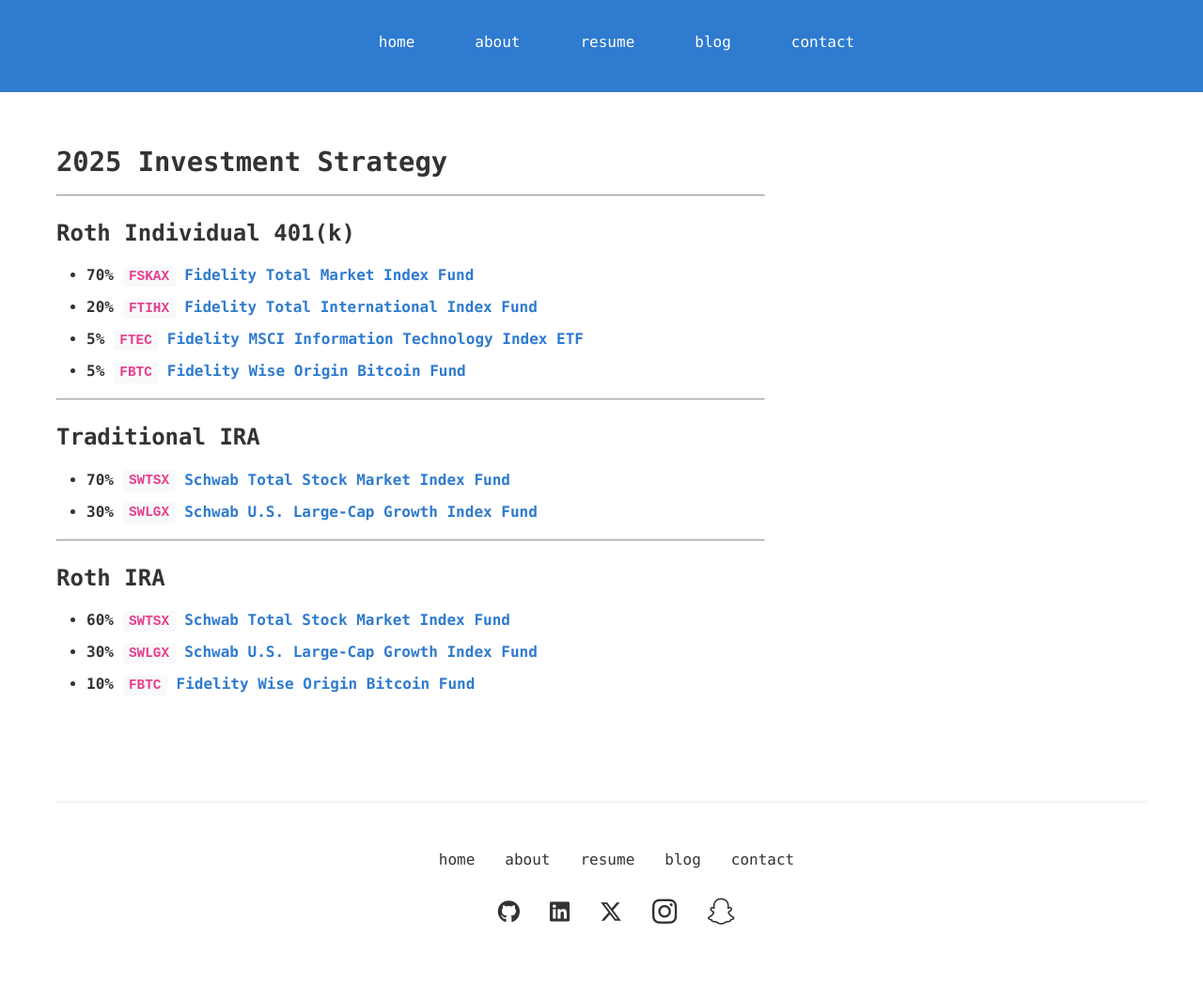
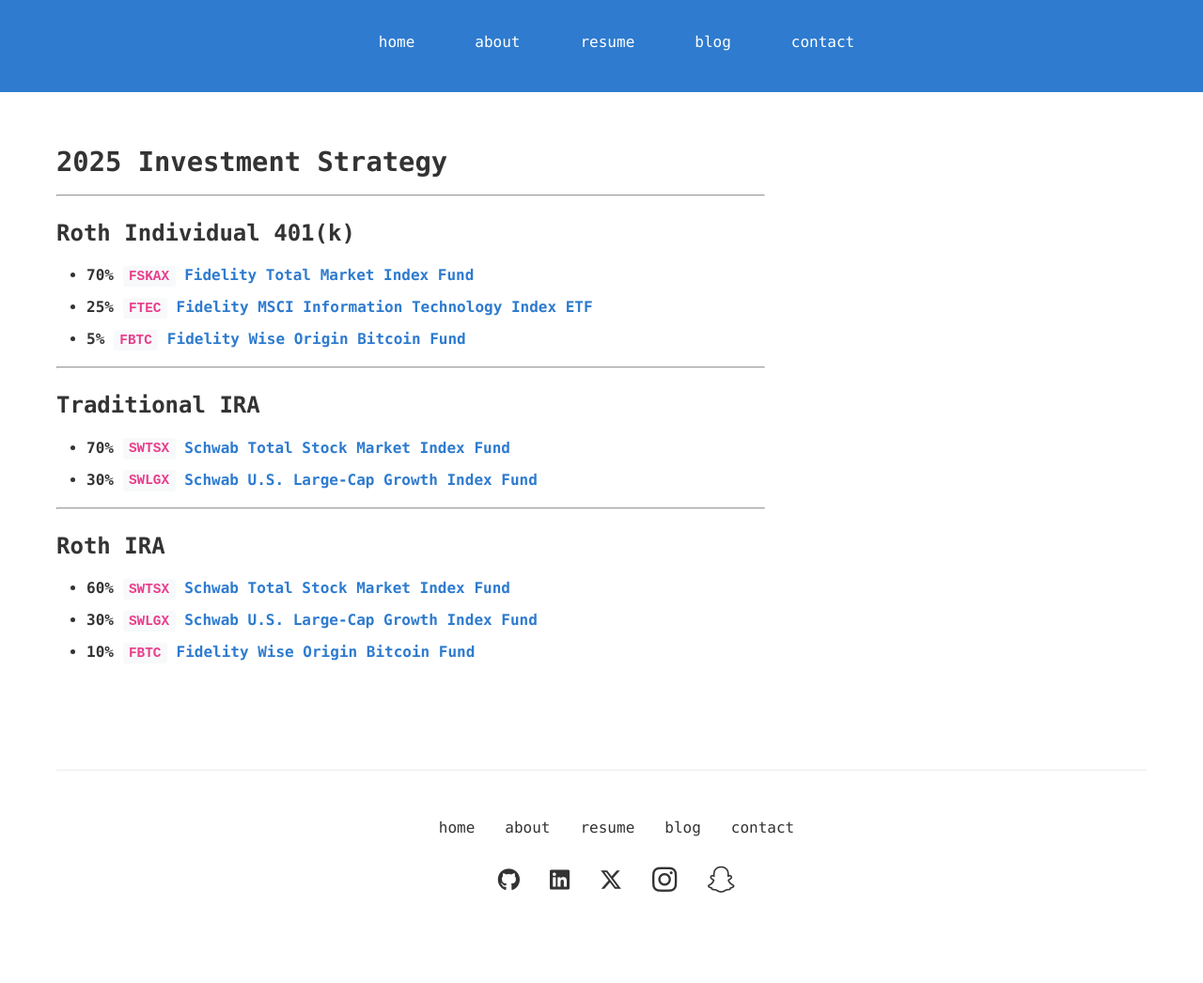
Before and after one commit to jmwoo/jmwoo.github.io, a Jekyll site: the page built from invest.md, in a window 1280 px wide. Shown: the whole page at 94% size. Built offline with Jekyll 4.4.1, drawn with Linux system fonts in a browser that asks for light colours; our own code applies the rules of GitHub Pages for plain Markdown files; after the commit the page ends 1012 px from its top, so only the background shows below that.

Commit message:
remove intl, last time i promise

```diff
--- a/invest.md
+++ b/invest.md
@@ -4,8 +4,7 @@
 ## Roth Individual 401(k)
 
 - **70% [`FSKAX` Fidelity Total Market Index Fund](https://fundresearch.fidelity.com/mutual-funds/summary/315911693)**
-- **20% [`FTIHX` Fidelity Total International Index Fund](https://fundresearch.fidelity.com/mutual-funds/summary/31635V638)**
-- **5% [`FTEC` Fidelity MSCI Information Technology Index ETF](https://digital.fidelity.com/prgw/digital/research/quote/dashboard/summary?symbol=FTEC)**
+- **25% [`FTEC` Fidelity MSCI Information Technology Index ETF](https://digital.fidelity.com/prgw/digital/research/quote/dashboard/summary?symbol=FTEC)**
 - **5% [`FBTC` Fidelity Wise Origin Bitcoin Fund](https://digital.fidelity.com/prgw/digital/research/quote/dashboard/summary?symbol=FBTC)**
 
 ---
```
